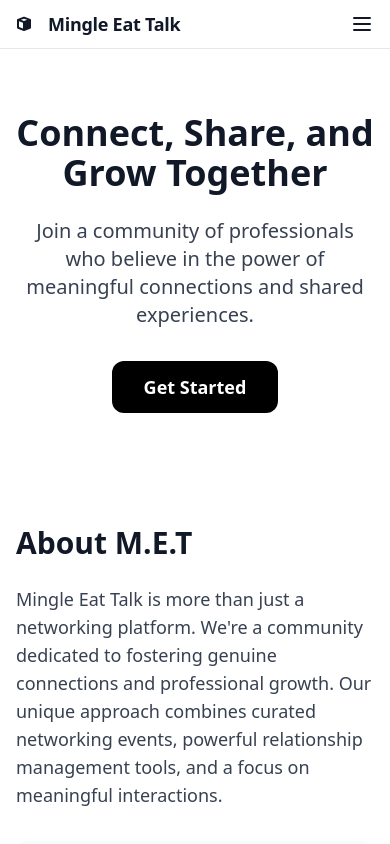
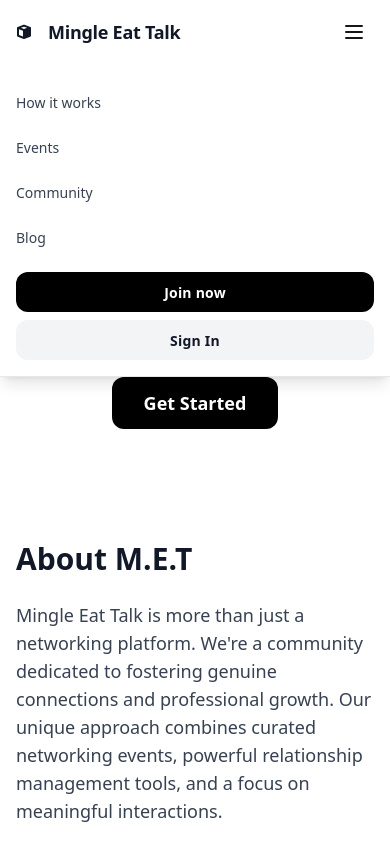
Before and after one commit to GeniusPlums/silver-octo-spoon, a Next.js app: page / in a window 390 px wide. Both pictures are taken after a click on the button "Toggle menu". Shown: the top 844 px of the page. Built offline with nearby package versions, Linux system fonts and the light colour scheme.

Commit message:
Mobile layout1

```diff
--- a/src/components/landing-page/page.tsx
+++ b/src/components/landing-page/page.tsx
@@ -24,7 +24,7 @@ const Header: React.FC<{ isMenuOpen: boolean; setIsMenuOpen: (isOpen: boolean) =
   };
 
   return (
-    <header className="flex items-center justify-between whitespace-nowrap border-b border-solid border-gray-200 px-4 sm:px-8 lg:px-16 py-3 bg-white">
+    <header className="relative flex items-center justify-between whitespace-nowrap border-b border-solid border-gray-200 px-4 sm:px-8 lg:px-16 py-3 bg-white">
       <div className="flex items-center gap-4 text-gray-900">
         <div className="size-4">
           <svg viewBox="0 0 48 48" fill="none" xmlns="http://www.w3.org/2000/svg">
@@ -43,8 +43,10 @@ const Header: React.FC<{ isMenuOpen: boolean; setIsMenuOpen: (isOpen: boolean) =
         </div>
         <h2 className="text-gray-900 text-lg font-bold leading-tight tracking-[-0.015em]">Mingle Eat Talk</h2>
       </div>
-      <div className="flex flex-1 justify-end gap-8">
-        <nav className="hidden lg:flex items-center gap-9">
+
+      {/* Desktop Navigation */}
+      <div className="hidden lg:flex flex-1 justify-end gap-8">
+        <nav className="flex items-center gap-9">
           <a className="text-gray-700 text-sm font-medium leading-normal hover:text-gray-900" href="#">How it works</a>
           <a className="text-gray-700 text-sm font-medium leading-normal hover:text-gray-900" href="#">Community</a>
           <a className="text-gray-700 text-sm font-medium leading-normal hover:text-gray-900" href="#">Blog</a>
@@ -52,39 +54,48 @@ const Header: React.FC<{ isMenuOpen: boolean; setIsMenuOpen: (isOpen: boolean) =
         <div className="flex gap-2">
           <button
             onClick={handleJoinClick}
-            className="hidden sm:flex min-w-[84px] max-w-[480px] cursor-pointer items-center justify-center overflow-hidden rounded-xl h-10 px-4 bg-black text-white text-sm font-bold leading-normal tracking-[0.015em] hover:bg-gray-800"
+            className="min-w-[84px] max-w-[480px] cursor-pointer items-center justify-center overflow-hidden rounded-xl h-10 px-4 bg-black text-white text-sm font-bold leading-normal tracking-[0.015em] hover:bg-gray-800"
           >
             <span className="truncate">Join now</span>
           </button>
-          <button className="hidden sm:flex min-w-[84px] max-w-[480px] cursor-pointer items-center justify-center overflow-hidden rounded-xl h-10 px-4 bg-gray-100 text-gray-900 text-sm font-bold leading-normal tracking-[0.015em] hover:bg-gray-200">
+          <button className="min-w-[84px] max-w-[480px] cursor-pointer items-center justify-center overflow-hidden rounded-xl h-10 px-4 bg-gray-100 text-gray-900 text-sm font-bold leading-normal tracking-[0.015em] hover:bg-gray-200">
             <span className="truncate">Sign In</span>
           </button>
+        </div>
+      </div>
+
+      {/* Mobile Navigation */}
+      <div className="flex lg:hidden items-center gap-4">
         <button
-            className="lg:hidden text-gray-900"
+          className="p-2"
           onClick={() => setIsMenuOpen(!isMenuOpen)}
+          aria-label="Toggle menu"
         >
           <svg className="w-6 h-6" fill="none" stroke="currentColor" viewBox="0 0 24 24" xmlns="http://www.w3.org/2000/svg">
             <path strokeLinecap="round" strokeLinejoin="round" strokeWidth={2} d="M4 6h16M4 12h16M4 18h16" />
           </svg>
         </button>
       </div>
-      </div>
+
+      {/* Mobile Menu Overlay */}
       {isMenuOpen && (
-        <div className="absolute top-full left-0 right-0 bg-white border-b border-gray-200 lg:hidden shadow-lg z-50">
-          <nav className="flex flex-col items-center py-4">
-            <a className="text-gray-700 text-sm font-medium leading-normal py-2 hover:text-gray-900" href="#">How it works</a>
-            <a className="text-gray-700 text-sm font-medium leading-normal py-2 hover:text-gray-900" href="#">Events</a>
-            <a className="text-gray-700 text-sm font-medium leading-normal py-2 hover:text-gray-900" href="#">Community</a>
-            <a className="text-gray-700 text-sm font-medium leading-normal py-2 hover:text-gray-900" href="#">Blog</a>
+        <div className="absolute top-full left-0 right-0 bg-white border-b border-gray-200 shadow-lg z-50">
+          <nav className="flex flex-col w-full py-4">
+            <a className="text-gray-700 text-sm font-medium leading-normal py-3 px-4 hover:bg-gray-50 hover:text-gray-900" href="#">How it works</a>
+            <a className="text-gray-700 text-sm font-medium leading-normal py-3 px-4 hover:bg-gray-50 hover:text-gray-900" href="#">Events</a>
+            <a className="text-gray-700 text-sm font-medium leading-normal py-3 px-4 hover:bg-gray-50 hover:text-gray-900" href="#">Community</a>
+            <a className="text-gray-700 text-sm font-medium leading-normal py-3 px-4 hover:bg-gray-50 hover:text-gray-900" href="#">Blog</a>
+            <div className="flex flex-col gap-2 px-4 pt-3">
               <button
                 onClick={handleJoinClick}
-              className="min-w-[84px] max-w-[480px] cursor-pointer items-center justify-center overflow-hidden rounded-xl h-10 px-4 bg-black text-white text-sm font-bold leading-normal tracking-[0.015em] mt-2 hover:bg-gray-800"
+                className="w-full cursor-pointer items-center justify-center overflow-hidden rounded-xl h-10 px-4 bg-black text-white text-sm font-bold leading-normal tracking-[0.015em] hover:bg-gray-800"
               >
                 <span className="truncate">Join now</span>
               </button>
-            <button className="min-w-[84px] max-w-[480px] cursor-pointer items-center justify-center overflow-hidden rounded-xl h-10 px-4 bg-gray-100 text-gray-900 text-sm font-bold leading-normal tracking-[0.015em] mt-2 hover:bg-gray-200">
+              <button className="w-full cursor-pointer items-center justify-center overflow-hidden rounded-xl h-10 px-4 bg-gray-100 text-gray-900 text-sm font-bold leading-normal tracking-[0.015em] hover:bg-gray-200">
                 <span className="truncate">Sign In</span>
               </button>
+            </div>
           </nav>
         </div>
       )}
```
Lines whose indentation alone changed are shown as unchanged.
